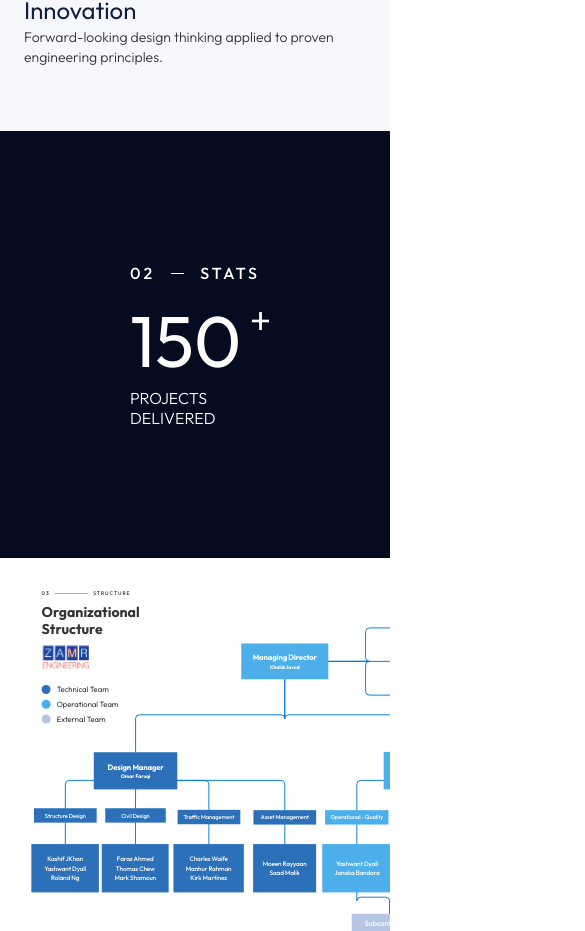
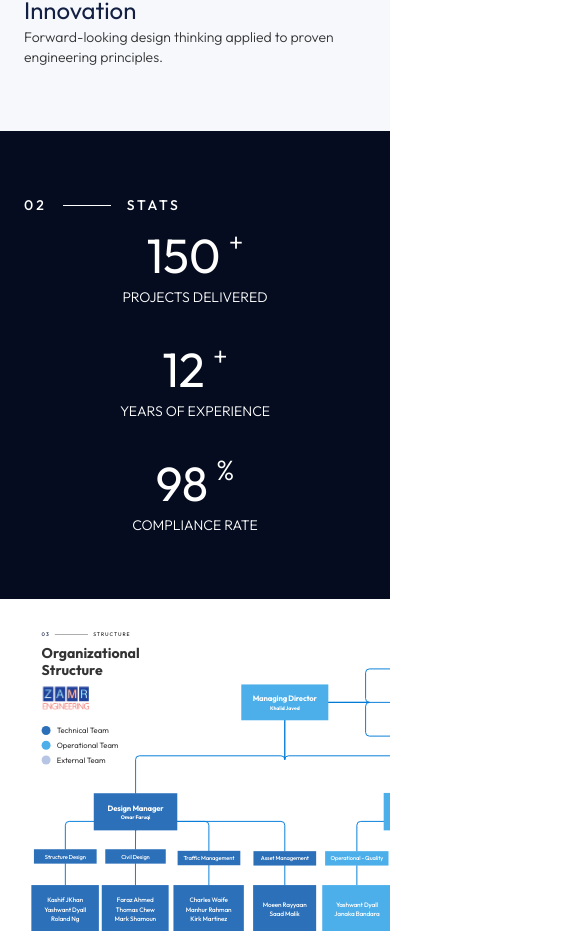
Before and after one commit to clickmaster4285/zamr-engineering-, a Next.js app: page /about in a window 390 px wide. Shown: the part 1515-2446 px from the top of the page, 585 px wide, since content can reach past the window. Built offline with nearby package versions, Linux system fonts and the light colour scheme.

Commit message:
now stat about is responsive

```diff
--- a/components/About/Stat.tsx
+++ b/components/About/Stat.tsx
@@ -53,20 +53,25 @@ function StatItem({
 }) {
   const count = useCountUp(stat.value, shouldStart);
 
+  const alignClass = {
+    start: "sm:items-start",
+    center: "sm:items-center",
+    end: "sm:items-end",
+  }[stat.align];
+
   return (
     <div
-      className="flex flex-1 flex-col gap-[2px]"
-      style={{ alignItems: stat.align }}
+      className={`flex flex-1 flex-col items-center gap-[2px] ${alignClass}`}
     >
       <div className="flex flex-row items-start gap-2">
-        <span className="text-[72px] font-normal leading-[91px] text-white">
+        <span className="text-[48px] font-normal leading-[60px] text-white sm:text-[60px] sm:leading-[76px] lg:text-[72px] lg:leading-[91px]">
           {count}
         </span>
-        <span className="text-[42px] font-light leading-[50px] text-white">
+        <span className="text-[28px] font-light leading-[34px] text-white sm:text-[36px] sm:leading-[42px] lg:text-[42px] lg:leading-[50px]">
           {stat.suffix}
         </span>
       </div>
-      <span className="text-base font-light leading-5 text-white">
+      <span className="text-sm font-light leading-5 text-white lg:text-base">
         {stat.label}
       </span>
     </div>
@@ -98,22 +103,22 @@ export default function StatsSection() {
   return (
     <section
       ref={sectionRef}
-      className="w-full bg-[var(--bg-hero)] p-[130px]"
+      className="w-full bg-[var(--bg-hero)] px-6 py-16 lg:p-[130px]"
     >
       <div className="mx-auto flex max-w-[1468px] flex-col gap-[10px]">
         {/* Section label */}
         <div className="flex items-center gap-4">
-          <span className="text-base font-medium tracking-[3px] text-white">
+          <span className="text-sm font-medium tracking-[3px] text-white lg:text-base">
             02
           </span>
-          <span className="h-px w-[104px] bg-white" />
-          <span className="text-base font-medium tracking-[3px] uppercase text-white">
+          <span className="h-px w-12 bg-white sm:w-[104px]" />
+          <span className="text-sm font-medium tracking-[3px] uppercase text-white lg:text-base">
             STATS
           </span>
         </div>
 
         {/* Stats row */}
-        <div className="flex w-full flex-row items-center justify-between gap-x-[185px]">
+        <div className="flex w-full flex-col items-center gap-8 sm:flex-row sm:items-center sm:justify-between sm:gap-x-[185px]">
           {stats.map((stat) => (
             <StatItem key={stat.label} stat={stat} shouldStart={inView} />
           ))}
```
